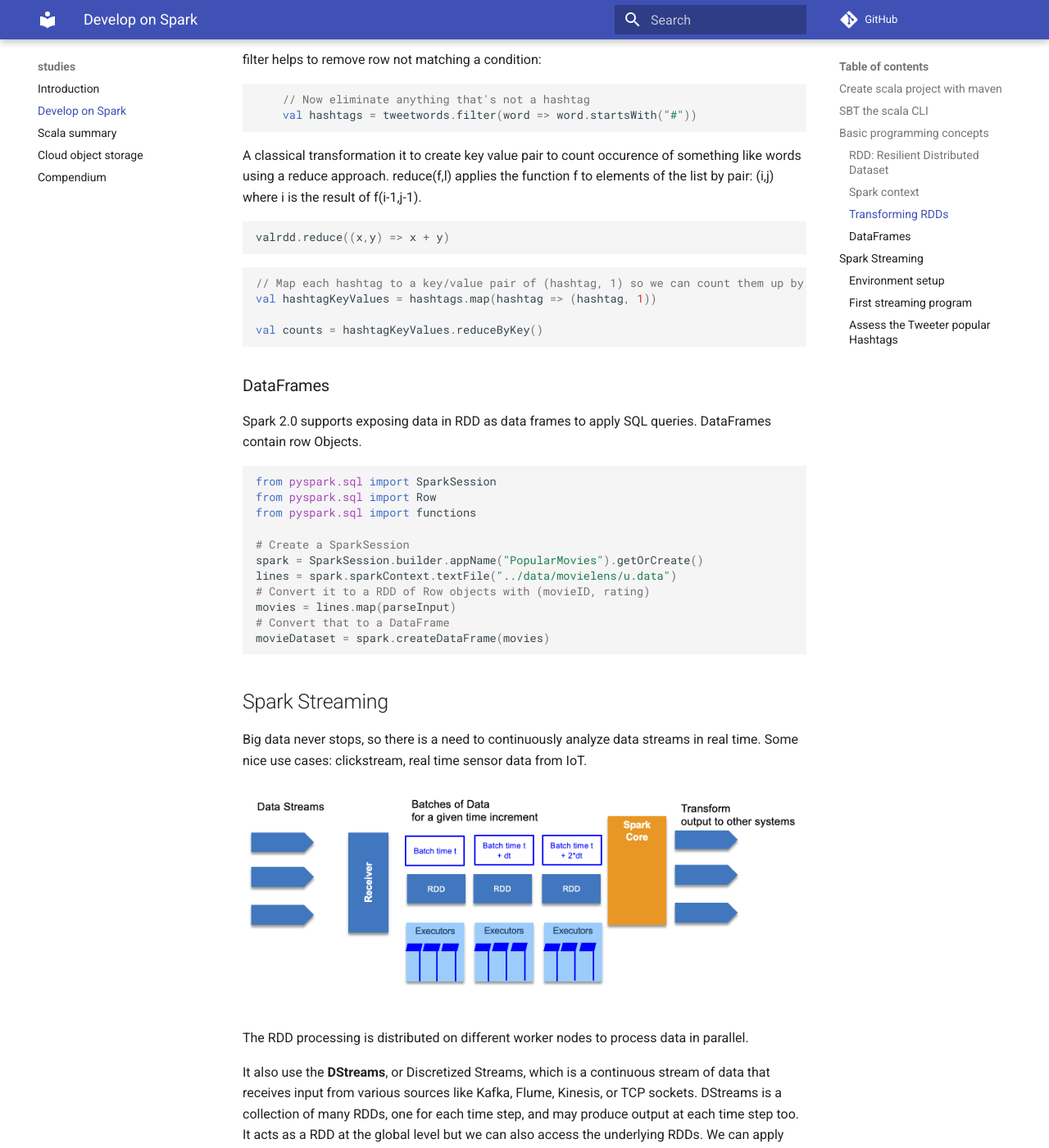
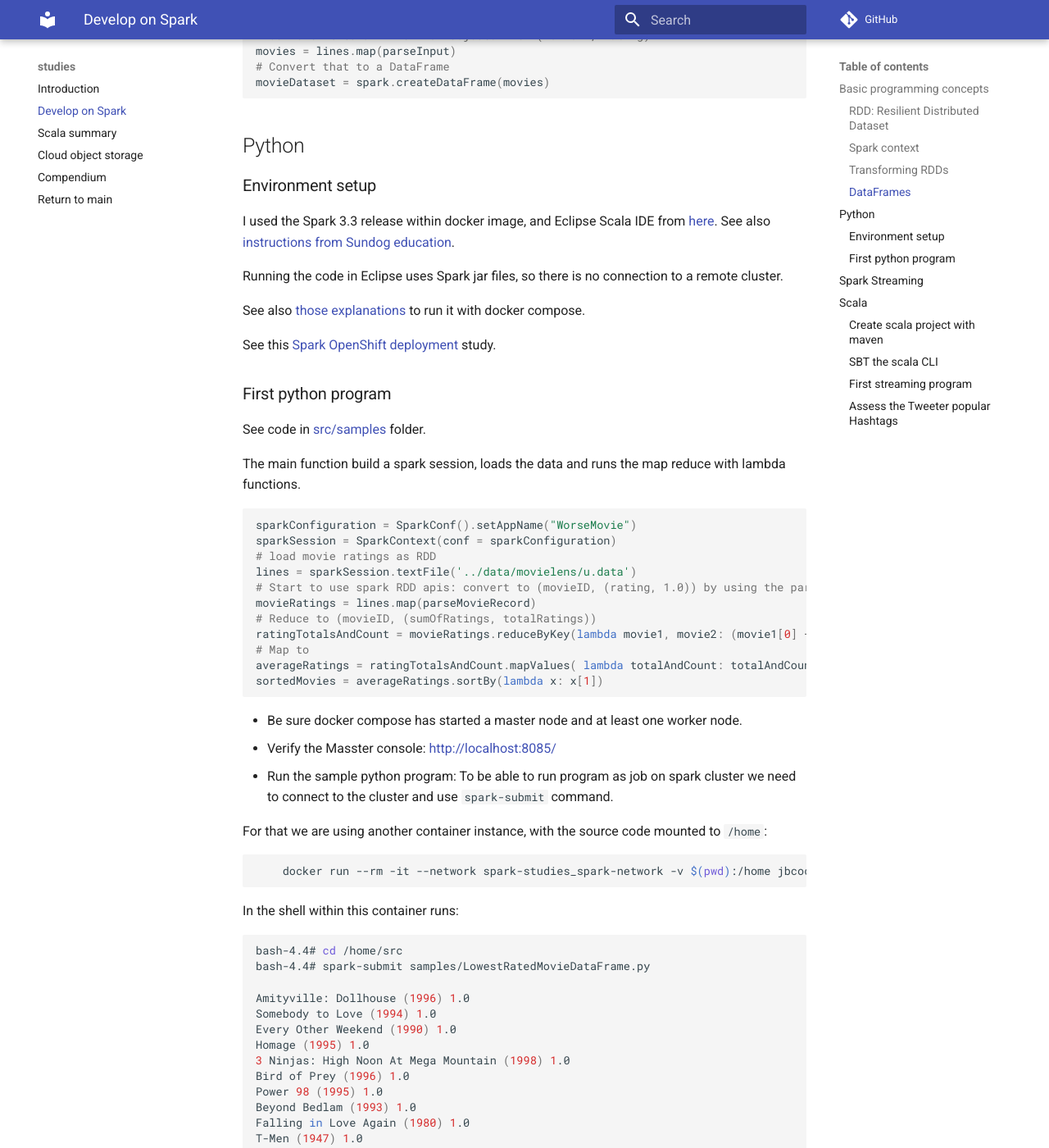
Before and after one commit to jbcodeforce/spark-studies, an MkDocs documentation site: the page built from docs/dev-on-spark.md, in a window 1280 px wide and 1400 px high, scrolled down 2352 px. Shown: the whole window at 82% size. Built offline with MkDocs 1.6.1 and Material for MkDocs 9.7.7, drawn with Linux system fonts in a browser that asks for light colours; comment, search, counter and statistics services are not loaded; some of the changed text lies outside the part shown.

Commit message:
push update to docs, dockerfile  and first program

````diff
--- a/README.md
+++ b/README.md
@@ -1,6 +1,15 @@
-# Apache Spark Studies
+# [Apache Spark Studies](https://jbcodeforce.github.io/spark-studies/)
 
 Better read in [book format.](https://jbcodeforce.github.io/spark-studies/).
+
+## Updates
+
+* 11/7/2022: change spark version and update to doc
+
+## Content
+
+* Dockerfile to build my own spark image to run locally: `docker build -t jbcodeforce/spark .`
+* Docker compose to start one master and one worker: `docker compose up -d`
 
 ## Building this booklet locally
 
--- a/docs/dev-on-spark.md
+++ b/docs/dev-on-spark.md
@@ -1,33 +1,8 @@
 # Some getting started
 
-There are different way to do spark app: using python, scala or java.
+There are different ways to do spark app: using python, scala or java.
 
-## Create scala project with maven
 
-See [this article](https://docs.scala-lang.org/tutorials/scala-with-maven.html) to create a maven project for scala project, and package it.
-
-## SBT the scala CLI
-
-[Scala SBT](http://scala-sbt.org) is a tool to manage library dependencies for Scala development. It also helps to package all dependencies in a single jar.
-
-See [sbt by examples](https://www.scala-sbt.org/1.x/docs/sbt-by-example.html) note and [this SBT essential tutorial](https://www.scalawilliam.com/essential-sbt/).
-
-Example to create a project template: `sbt create scala/helloworld.g8`.
-
-Once code and unit tests done, package the scala program and then submit it to spark cluster:
-
-```shell
-# In spark-studies/src/scala-wordcount
-sbt package
-# start a docker container with spark image (see previous environment notes)
-docker run --rm -it --network spark_network -v $(pwd):/home jbcodeforce/spark bash
-# in the shell within the container
-cd /home
-spark-submit target/scala-2.12/wordcount_2.12-1.0.jar
-```
-
-!!! note
-    The set of commands work well with spark cluster running on local host via docker compose. If you want to access a remote cluster, for example running on IKS OCP see [this section](#remote-spark).
 
 ## Basic programming concepts
 
@@ -135,6 +110,66 @@ movies = lines.map(parseInput)
 movieDataset = spark.createDataFrame(movies)
 ```
 
+## Python
+
+### Environment setup
+
+I used the Spark 3.3 release within docker image, and Eclipse Scala IDE from [here](http://scala-ide.org/download/sdk.html). See also [ instructions from Sundog education](https://sundog-education.com/spark-streaming).
+
+Running the code in Eclipse uses Spark jar files, so there is no connection to a remote cluster.
+
+See also [those explanations](http://jbcodeforce.github.io/spark-studies/#using-docker-compose) to run it with docker compose.
+
+See this [Spark OpenShift deployment](https://jbcodeforce.github.io/openshift-studies/spark-on-os/#spark-on-openshift-using-operator) study.
+
+### First python program
+
+See code in [src/samples](https://github.com/jbcodeforce/spark-studies/tree/master/src/samples) folder.
+
+The main function build a spark session, loads the data and runs the map reduce with lambda functions.
+
+```python
+sparkConfiguration = SparkConf().setAppName("WorseMovie")
+sparkSession = SparkContext(conf = sparkConfiguration)
+# load movie ratings as RDD
+lines = sparkSession.textFile('../data/movielens/u.data')
+# Start to use spark RDD apis: convert to (movieID, (rating, 1.0)) by using the parsing function
+movieRatings = lines.map(parseMovieRecord)
+# Reduce to (movieID, (sumOfRatings, totalRatings))
+ratingTotalsAndCount = movieRatings.reduceByKey(lambda movie1, movie2: (movie1[0] + movie2[0], movie1[1] + movie2[1]))
+# Map to
+averageRatings = ratingTotalsAndCount.mapValues( lambda totalAndCount: totalAndCount[0] / totalAndCount[1])
+sortedMovies = averageRatings.sortBy(lambda x: x[1])
+```
+
+* Be sure docker compose has started a master node and at least one worker node.
+* Verify the Masster console: [http://localhost:8085/](http://localhost:8085/)
+* Run the sample python program: To be able to run program as job on spark cluster we need to connect to the cluster and use `spark-submit` command.
+
+For that we are using another container instance, with the source code mounted to `/home`:
+
+```shell
+    docker run --rm -it --network spark-studies_spark-network -v $(pwd):/home jbcodeforce/spark bash
+```
+
+In the shell within this container runs:
+
+```shell
+bash-4.4# cd /home/src
+bash-4.4# spark-submit samples/LowestRatedMovieDataFrame.py
+
+Amityville: Dollhouse (1996) 1.0
+Somebody to Love (1994) 1.0
+Every Other Weekend (1990) 1.0
+Homage (1995) 1.0
+3 Ninjas: High Noon At Mega Mountain (1998) 1.0
+Bird of Prey (1996) 1.0
+Power 98 (1995) 1.0
+Beyond Bedlam (1993) 1.0
+Falling in Love Again (1980) 1.0
+T-Men (1947) 1.0
+```
+
 ## Spark Streaming
 
 Big data never stops, so there is a need to continuously analyze data streams in real time. Some nice use cases: clickstream, real time sensor data from IoT.
@@ -164,15 +199,39 @@ The architecture of the receiver impacts the fault tolerance, for example if the
 
 The drive code can be also a SPOF. But there are ways to design and implement a more reliable driver, by using StreamingContext.getOrCreate() API and use checkpoint directory on distributed filesystem, to be used when the driver restarts, to pickup from the checkpoint directory.
 
-### Environment setup
 
-I used the Spark 3.0 preview 2 from december 2019 release within docker image, and Eclipse Scala IDE from [here](http://scala-ide.org/download/sdk.html). See also [some instructions from Sundog education](https://sundog-education.com/spark-streaming).
 
-Running the code in Eclipse uses Spark jar files, so there is no connection to remote cluster.
 
-See also [those explanations](http://jbcodeforce.github.io/spark-studies/#using-docker-compose) to run it with docker compose.
 
-See this [spark openshift deployment](https://jbcodeforce.github.io/openshift-studies/spark-on-os/#spark-on-openshift-using-operator) study.
+## Scala
+
+### Create scala project with maven
+
+See [this article](https://docs.scala-lang.org/tutorials/scala-with-maven.html) to create a maven project for scala project, and package it.
+
+### SBT the scala CLI
+
+[Scala SBT](http://scala-sbt.org) is a tool to manage library dependencies for Scala development. It also helps to package all dependencies in a single jar.
+
+See [sbt by examples](https://www.scala-sbt.org/1.x/docs/sbt-by-example.html) note and [this SBT essential tutorial](https://www.scalawilliam.com/essential-sbt/).
+
+Example to create a project template: `sbt create scala/helloworld.g8`.
+
+Once code and unit tests done, package the scala program and then submit it to spark cluster:
+
+```shell
+# In spark-studies/src/scala-wordcount
+sbt package
+# start a docker container with spark image (see previous environment notes)
+docker run --rm -it --network spark_network -v $(pwd):/home jbcodeforce/spark bash
+# in the shell within the container
+cd /home
+spark-submit target/scala-2.12/wordcount_2.12-1.0.jar
+```
+
+!!! note
+    The set of commands work well with spark cluster running on local host via docker compose. If you want to access a remote cluster, for example running on IKS OCP see [this section](#remote-spark).
+
 
 ### First streaming program
 
--- a/mkdocs.yml
+++ b/mkdocs.yml
@@ -6,14 +6,34 @@ nav:
   - Scala summary: scala_summary.md
   - Cloud object storage: cloud-storage.md
   - Compendium: compendium.md
-
+  - Return to main: https://jbcodeforce.github.io
 
 theme:
   name: material
 extra_css: ["extra.css"]
+features:
+    - content.code.annotate
+    - content.tooltips
+    # - navigation.tabs
+    - navigation.instant
+    #- navigation.tracking
+    # - navigation.sections
+    # - navigation.expand
+    - navigation.tabs.sticky
 markdown_extensions:
+  - abbr
+  - attr_list
+  - md_in_html
   - admonition
   - codehilite
   - footnotes
   - pymdownx.smartsymbols
   - pymdownx.superfences
+  - toc:
+      permalink: true
+      toc_depth: 3
+  - pymdownx.tabbed
+  - pymdownx.highlight
+  - pymdownx.inlinehilite
+  - pymdownx.snippets
+  - pymdownx.details
````
Also changed, not shown: docs/index.md (+1 -28 lines), 6 other files.
